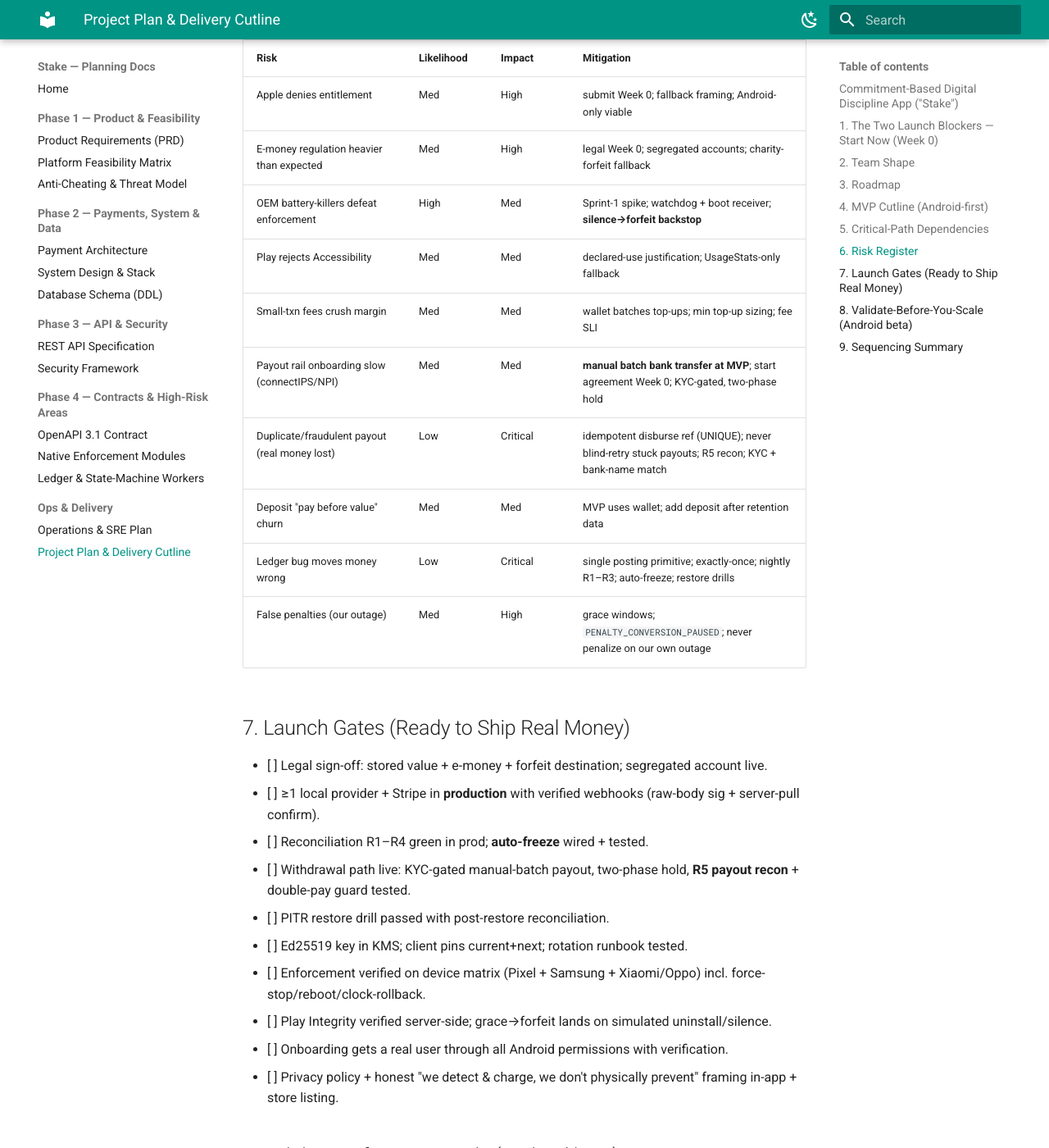
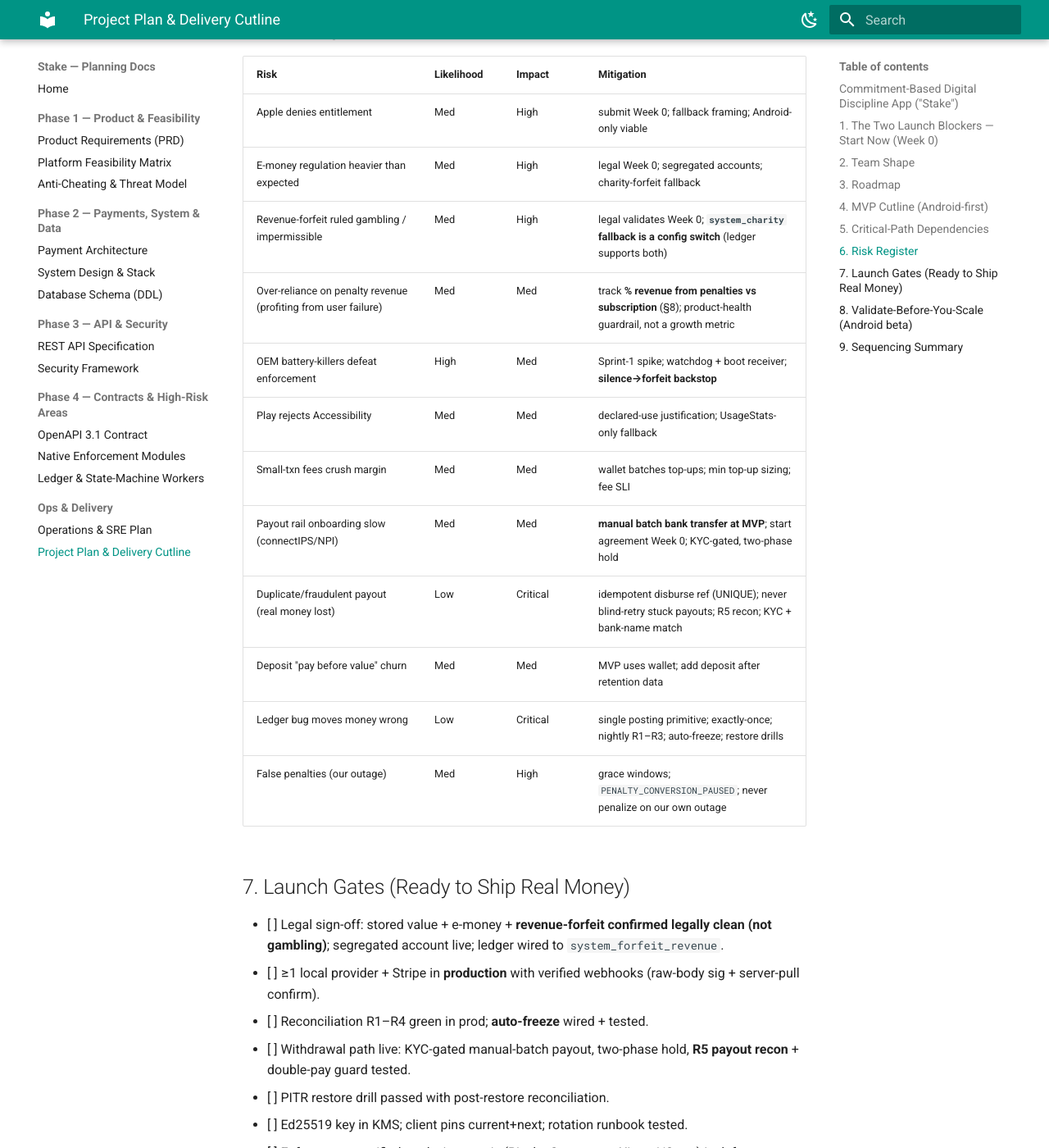
Before and after one commit to JEEVANRAWAL/stake-app-doc, an MkDocs documentation site: the page built from docs/project/delivery-plan.md, in a window 1280 px wide and 1400 px high, scrolled down 2906 px. Shown: the whole window at 82% size. Built offline with MkDocs 1.6.1 and Material for MkDocs 9.7.7, drawn with Linux system fonts in a browser that asks for light colours; some of the changed text lies outside the part shown.

Commit message:
Lock forfeit destination = company revenue (legal-gated); track in delivery plan

```diff
--- a/docs/project/delivery-plan.md
+++ b/docs/project/delivery-plan.md
@@ -10,7 +10,7 @@ on day one, in parallel with everything else.** Pace Android-first (richer enfor
 | Blocker | Why critical | Week-0 action | Owner |
 |---|---|---|---|
 | **Apple Family Controls entitlement** | Without `com.apple.developer.family-controls`, the **entire iOS module is unshippable**; Apple gates and *can deny* it | Submit with a clear digital-wellbeing justification; fallback parental/self-control framing | PM + iOS lead |
-| **Stored-value / e-money legal review** | Wallet holds user funds → financial regulation, **segregated/escrow account**, KYC, forfeit destination | Engage Nepal fintech counsel + global-payments view; decide forfeit destination; open settlement accounts | Founder/PM + Legal |
+| **Stored-value / e-money legal review** | Wallet holds user funds → financial regulation, **segregated/escrow account**, KYC; **forfeit→revenue decided — counsel must confirm it's not gambling** | Engage Nepal fintech counsel + global-payments view; **validate revenue-forfeit (commitment-contract, not gambling)**; open settlement accounts | Founder/PM + Legal |
 
 **Also Week 0 (lead-time):** payment provider onboarding (eSewa/Khalti/Fonepay KYC + Stripe); **payout/
 disbursement rail onboarding — connectIPS/NPI agreement (NCHL) or a bulk-disbursement deal** (collection
@@ -109,6 +109,8 @@ flowchart LR
 |---|---|---|---|
 | Apple denies entitlement | Med | High | submit Week 0; fallback framing; Android-only viable |
 | E-money regulation heavier than expected | Med | High | legal Week 0; segregated accounts; charity-forfeit fallback |
+| Revenue-forfeit ruled gambling / impermissible | Med | High | legal validates Week 0; **`system_charity` fallback is a config switch** (ledger supports both) |
+| Over-reliance on penalty revenue (profiting from user failure) | Med | Med | track **% revenue from penalties vs subscription** (§8); product-health guardrail, not a growth metric |
 | OEM battery-killers defeat enforcement | High | Med | Sprint-1 spike; watchdog + boot receiver; **silence→forfeit backstop** |
 | Play rejects Accessibility | Med | Med | declared-use justification; UsageStats-only fallback |
 | Small-txn fees crush margin | Med | Med | wallet batches top-ups; min top-up sizing; fee SLI |
@@ -119,7 +121,7 @@ flowchart LR
 | False penalties (our outage) | Med | High | grace windows; `PENALTY_CONVERSION_PAUSED`; never penalize on our own outage |
 
 ## 7. Launch Gates (Ready to Ship Real Money)
-- [ ] Legal sign-off: stored value + e-money + forfeit destination; segregated account live.
+- [ ] Legal sign-off: stored value + e-money + **revenue-forfeit confirmed legally clean (not gambling)**; segregated account live; ledger wired to `system_forfeit_revenue`.
 - [ ] ≥1 local provider + Stripe in **production** with verified webhooks (raw-body sig + server-pull confirm).
 - [ ] Reconciliation R1–R4 green in prod; **auto-freeze** wired + tested.
 - [ ] Withdrawal path live: KYC-gated manual-batch payout, two-phase hold, **R5 payout recon** + double-pay guard tested.
```
Also changed, not shown: CLAUDE.md (+2 -2 lines), docs/README.md (+1 -0 lines), docs/payments/payment-architecture.md (+1 -1 lines).
